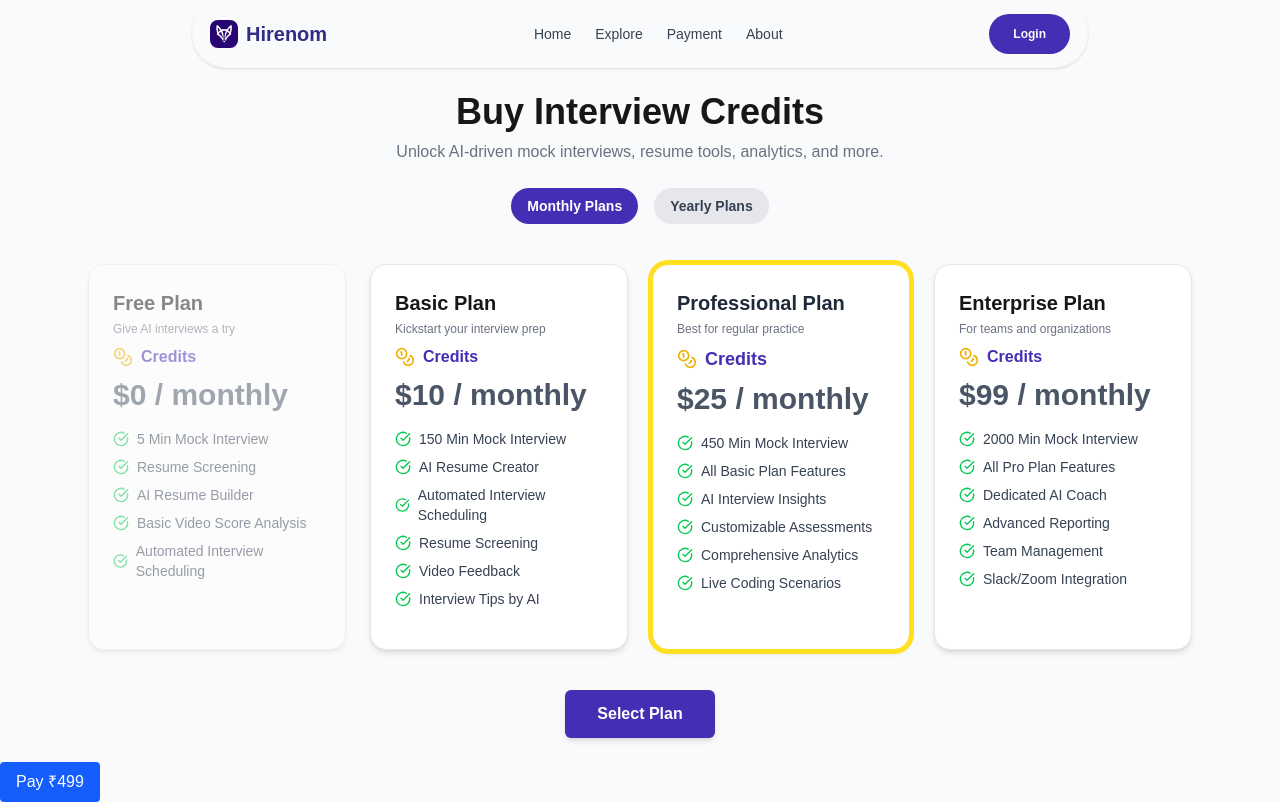
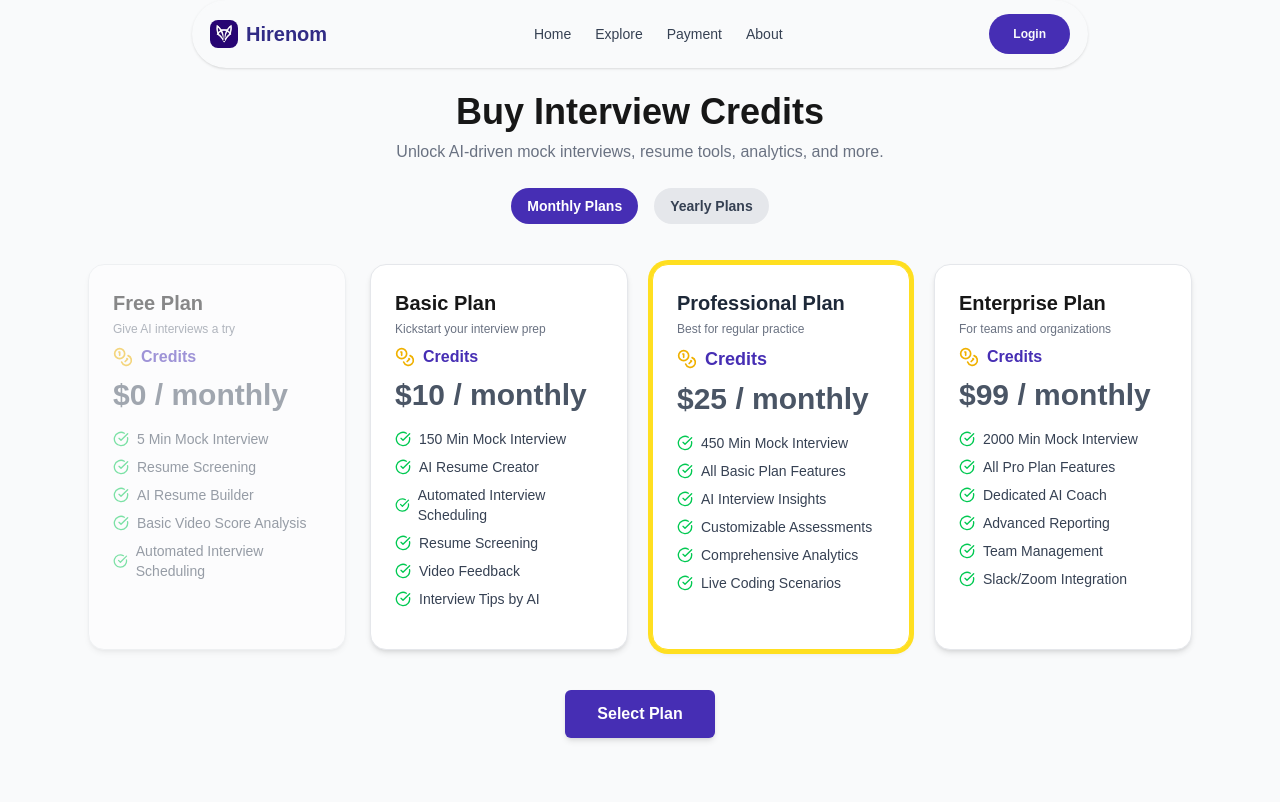
Before and after one commit to gautamkmahato/match-fox-v3, a Next.js app: page /payment in a window 1280 px wide. Built offline with nearby package versions, Linux system fonts and the light colour scheme; no server answers.

Commit message:
removed the button

```diff
--- a/app/payment/page.jsx
+++ b/app/payment/page.jsx
@@ -8,7 +8,7 @@ export default function page() {
         <>
             <Header />
             <BuyCredits />
-            <Checkout />
+            {/* <Checkout /> */}
         </>
     )
 }
```
